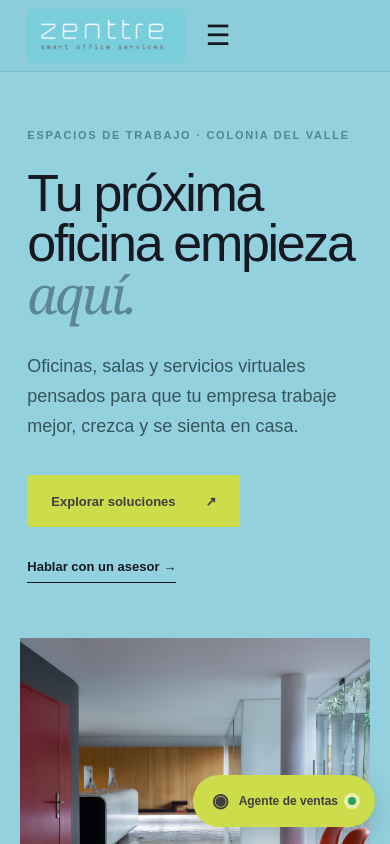
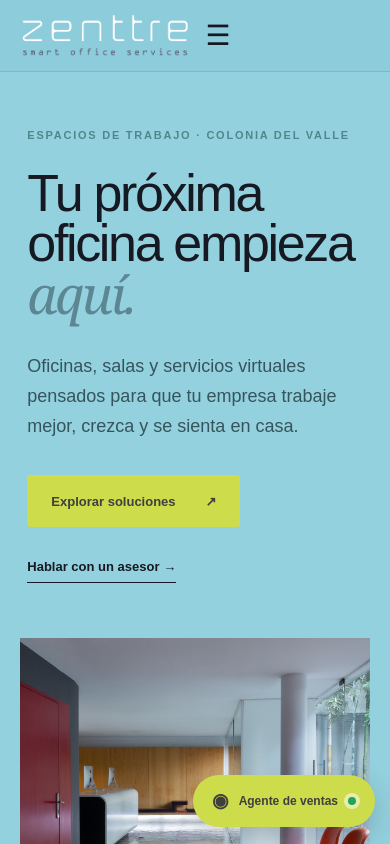
Before and after one commit to Eliszen-28/zenttre, a Next.js app: page / in a window 390 px wide. Shown: the top 844 px of the page. Built offline with nearby package versions, Linux system fonts and the light colour scheme.

Commit message:
Replace Zenttre logo with transparent artwork

```diff
--- a/app/globals.css
+++ b/app/globals.css
@@ -27,7 +27,7 @@ main { overflow: hidden; }
 }
 .logo { color: var(--ink); font-weight: 900; font-size: 25px; letter-spacing: -.07em; }
 .logo span { color: var(--lime); }
-.logo-image { display: block; width: 220px; height: 68px; flex: 0 0 auto; overflow: hidden; }
+.logo-image { display: block; width: 220px; height: 55px; flex: 0 0 auto; overflow: hidden; }
 .logo-image img { width: 100%; height: 100%; object-fit: contain; }
 .nav { display: flex; align-items: center; gap: 2.4vw; margin-left: auto; }
 .nav a { color: var(--ink); font-size: 13px; font-weight: 700; }
@@ -189,7 +189,7 @@ h2 { font-size: clamp(42px, 5vw, 70px); max-width: 800px; }
 
 footer { background: var(--sky); border-top: 1px solid #70b4c1; padding: 75px 8vw 30px; }
 .footer-main { display: grid; grid-template-columns: 1.6fr 1fr 1fr .6fr; gap: 5vw; padding-bottom: 60px; }
-.footer-logo { display: block; width: 220px; height: 75px; margin-bottom: 16px; }
+.footer-logo { display: block; width: 260px; height: 65px; margin-bottom: 16px; }
 .footer-main p { color: #36545c; font-size: 13px; line-height: 1.7; }
 .footer-main small { color: var(--teal); font-weight: 900; letter-spacing: .14em; font-size: 9px; }
 .footer-main > div:last-child { display: flex; flex-direction: column; gap: 10px; }
@@ -231,7 +231,7 @@ footer { background: var(--sky); border-top: 1px solid #70b4c1; padding: 75px 8v
 
 @media (max-width: 900px) {
   .site-header { height: 72px; padding: 0 22px; }
-  .site-header .logo-image { width: 168px; height: 54px; }
+  .site-header .logo-image { width: 168px; height: 42px; }
   .nav { display: none; position: absolute; top: 72px; left: 0; right: 0; background: #8dccda; padding: 25px; flex-direction: column; align-items: flex-start; box-shadow: 0 15px 30px #0002; }
   .nav.open { display: flex; }
   .header-cta { margin-left: auto; }
--- a/app/page.tsx
+++ b/app/page.tsx
@@ -69,7 +69,7 @@ export default function Home() {
     <main>
       <header className="site-header">
         <a className="logo logo-image" href="#inicio" aria-label="Zenttre, inicio">
-          <img src="/zenttre-logo-v2.png" alt="Zenttre smart office services" />
+          <img src="/zenttre-logo-v3.png" alt="Zenttre smart office services" />
         </a>
         <nav className={menuOpen ? "nav open" : "nav"} aria-label="Navegación principal">
           <a href="#soluciones" onClick={() => setMenuOpen(false)}>Soluciones</a>
@@ -345,7 +345,7 @@ export default function Home() {
         <div className="footer-main">
           <div>
             <a className="logo logo-image footer-logo" href="#inicio">
-              <img src="/zenttre-logo-v2.png" alt="Zenttre smart office services" />
+              <img src="/zenttre-logo-v3.png" alt="Zenttre smart office services" />
             </a>
             <p>Oficinas a la medida para ti.</p>
           </div>
```
Also changed, not shown: public/zenttre-logo-v3.png (added).
